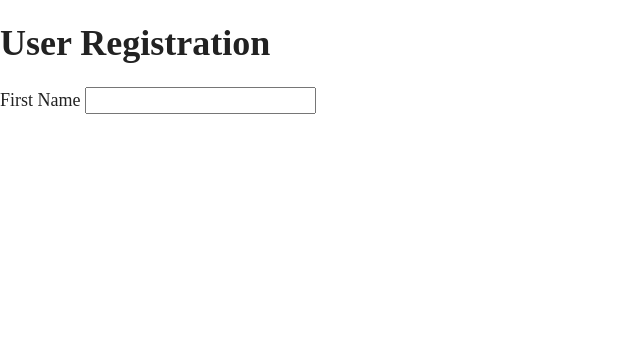
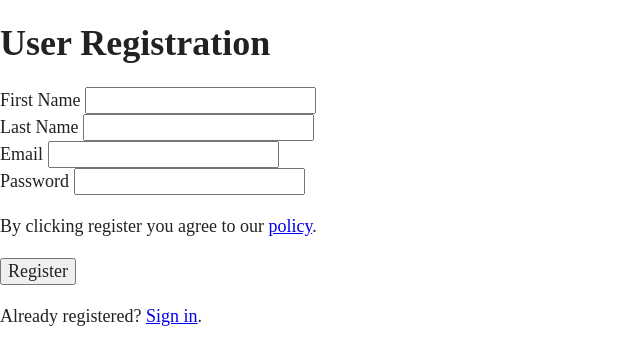
Before and after one commit to las36/jquery, a website: page src/index.html in a window 1280 px wide. Shown: the whole page, without its empty margins (0-640 px from the left). Drawn offline with Linux system fonts and the light colour scheme.

Commit message:
form update

```diff
--- a/src/index.html
+++ b/src/index.html
@@ -30,7 +30,33 @@
 			   <label for="firstname">First Name</label>
 			   <input type="text" name="firstname"/>
 			 </div>
+	 <div class="fieldgroup">
+                <label for="lastname">Last Name</label>
+                <input type="text" name="lastname"/>
+            </div>
 
+            <div class="fieldgroup">
+                <label for="email">Email</label>
+                <input type="text" name="email"/>
+            </div>
+
+            <div class="fieldgroup">
+                <label for="password">Password</label>
+                <input type="password" name="password"/>
+            </div>
+
+            <div class="fieldgroup">
+                <p class="right">By clicking register you agree to our <a target="_blank" href="/policy">policy</a>.</p>
+                <input type="submit" value="Register" class="submit"/>
+            </div>
+
+        </fieldset>
+    </div>
+
+        <div class="fieldgroup">
+            <p>Already registered? <a href="/login">Sign in</a>.</p>
+        </div>
+</form>
 
 
         <script src="js/vendor/jquery.min.js"></script>
```
